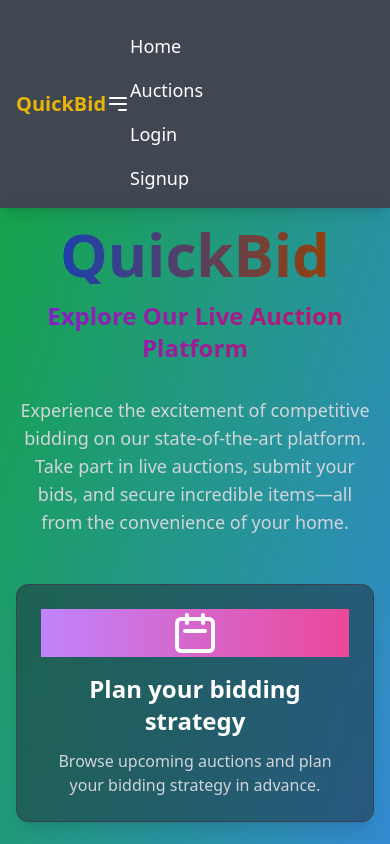
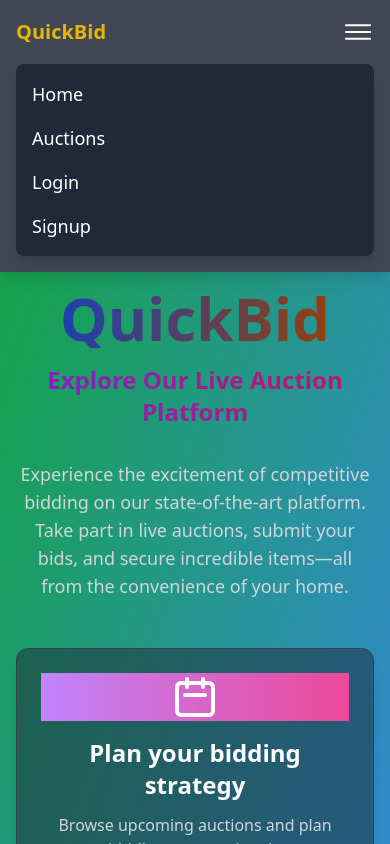
Before and after one commit to HarshaVelpumadugu/QuickBid---An-online-Bidding-platform, a React (Vite) app in the folder frontend/: page / in a window 390 px wide. Both pictures are taken after a click on the button 362 px from the left and 30 px from the top of the page. Shown: the top 844 px of the page. Built offline with nearby package versions, Linux system fonts and the light colour scheme.

Commit message:
made some ui changes

```diff
--- a/frontend/src/App.jsx
+++ b/frontend/src/App.jsx
@@ -20,8 +20,8 @@ function App() {
     <AuthProvider>
       <Router>
         <NavBar />
-				<Toaster/>
-				<div className="container mx-auto">
+        <Toaster />
+        <div className="max-w-full mx-auto">
           <Routes>
             <Route path="/" element={<Home />} />
             <Route path="/signup" element={<Signup />} />
@@ -30,8 +30,7 @@ function App() {
             <Route path="/auctions" element={<AuctionList />} />
             <Route
               path="/profile"
-							element={
-								<ProtectedRoute component={Profile} />}
+              element={<ProtectedRoute component={Profile} />}
             />
             <Route
               path="/auction/:id"
@@ -39,18 +38,15 @@ function App() {
             />
             <Route
               path="/auction/create"
-							element={
-								<ProtectedRoute component={CreateAuctionItem} />}
+              element={<ProtectedRoute component={CreateAuctionItem} />}
             />
             <Route
               path="/auction/edit/:id"
-							element={
-								<ProtectedRoute component={EditAuctionItem} />}
+              element={<ProtectedRoute component={EditAuctionItem} />}
             />
             <Route
               path="/auction/bid/:id"
-							element={
-								<ProtectedRoute component={BidForm} />}
+              element={<ProtectedRoute component={BidForm} />}
             />
           </Routes>
         </div>
--- a/frontend/src/components/NavBar.jsx
+++ b/frontend/src/components/NavBar.jsx
@@ -8,40 +8,91 @@ const NavBar = () => {
 
   return (
     <nav className="bg-gray-900 bg-opacity-80 backdrop-blur-md p-4 shadow-lg">
-			<div className="container mx-auto flex items-center justify-between">
+      <div className="w-full flex items-center justify-between">
+        {/* Logo */}
         <Link className="text-xl font-bold text-yellow-500" to="/">
           QuickBid
         </Link>
+
+        {/* Hamburger button for mobile */}
         <button
           className="lg:hidden text-white focus:outline-none"
           onClick={() => setIsOpen(!isOpen)}
         >
           <svg
-						className="w-6 h-6"
+            xmlns="http://www.w3.org/2000/svg"
+            width="32"
+            height="32"
+            viewBox="0 0 32 32"
             fill="none"
-						stroke="currentColor"
-						viewBox="0 0 24 24"
-						xmlns="http://www.w3.org/2000/svg"
           >
             <path
-							strokeLinecap="round"
-							strokeLinejoin="round"
-							strokeWidth="2"
-							d="M4 6h16M4 12h16m-7 6h7"
-						></path>
+              d="M28 10.3333H4C3.45333 10.3333 3 9.88 3 9.33334C3 8.78667 3.45333 8.33334 4 8.33334H28C28.5467 8.33334 29 8.78667 29 9.33334C29 9.88 28.5467 10.3333 28 10.3333Z"
+              fill="white"
+            />
+            <path
+              d="M28 17H4C3.45333 17 3 16.5467 3 16C3 15.4533 3.45333 15 4 15H28C28.5467 15 29 15.4533 29 16C29 16.5467 28.5467 17 28 17Z"
+              fill="white"
+            />
+            <path
+              d="M28 23.6667H4C3.45333 23.6667 3 23.2133 3 22.6667C3 22.12 3.45333 21.6667 4 21.6667H28C28.5467 21.6667 29 22.12 29 22.6667C29 23.2133 28.5467 23.6667 28 23.6667Z"
+              fill="white"
+            />
           </svg>
         </button>
-				<div
-					className={`w-full lg:flex lg:items-center lg:w-auto ${
-						isOpen ? "block" : "hidden"
-					}`}
-				>
-					<ul className="flex flex-col lg:flex-row lg:space-x-6 space-y-4 lg:space-y-0 mt-4 lg:mt-0">
-						<li>
+
+        {/* Desktop Nav */}
+        <div className="hidden lg:flex lg:items-center lg:space-x-6">
+          <Link className="text-white hover:text-gray-300 text-lg" to="/">
+            Home
+          </Link>
           <Link
             className="text-white hover:text-gray-300 text-lg"
-								to="/"
+            to="/auctions"
           >
+            Auctions
+          </Link>
+          {!isLoggedIn && (
+            <>
+              <Link
+                className="text-white hover:text-gray-300 text-lg"
+                to="/login"
+              >
+                Login
+              </Link>
+              <Link
+                className="text-white hover:text-gray-300 text-lg"
+                to="/signup"
+              >
+                Signup
+              </Link>
+            </>
+          )}
+          {isLoggedIn && (
+            <>
+              <Link
+                className="text-white hover:text-gray-300 text-lg"
+                to="/profile"
+              >
+                Profile
+              </Link>
+              <Link
+                className="text-white hover:text-gray-300 text-lg"
+                to="/logout"
+              >
+                Logout
+              </Link>
+            </>
+          )}
+        </div>
+      </div>
+
+      {/* Mobile Dropdown */}
+      {isOpen && (
+        <div className="lg:hidden mt-4 bg-gray-800 rounded-lg shadow-lg p-4">
+          <ul className="list-none flex flex-col space-y-4">
+            <li>
+              <Link className="text-white hover:text-gray-300 text-lg" to="/">
                 Home
               </Link>
             </li>
@@ -95,7 +146,7 @@ const NavBar = () => {
             )}
           </ul>
         </div>
-			</div>
+      )}
     </nav>
   );
 };
```
Also changed, not shown: 1 other file (tests, documents, lock files or other folders). Lines whose indentation alone changed are shown as unchanged.
